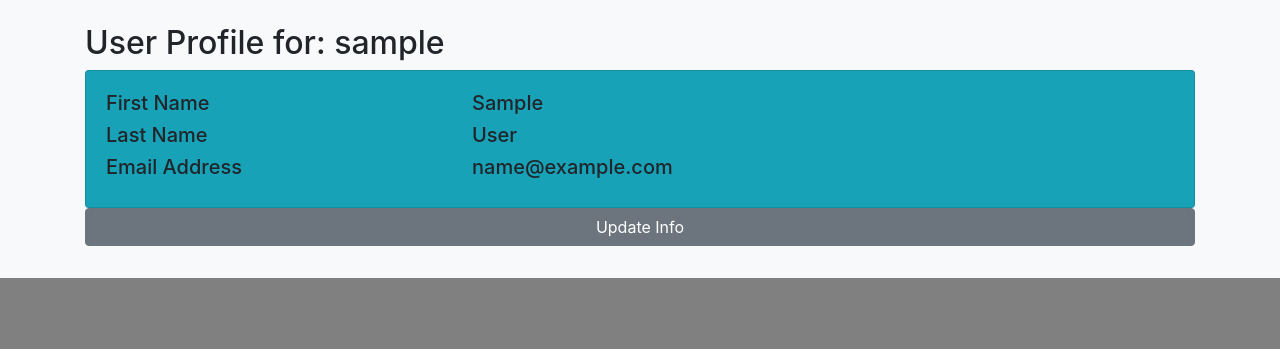
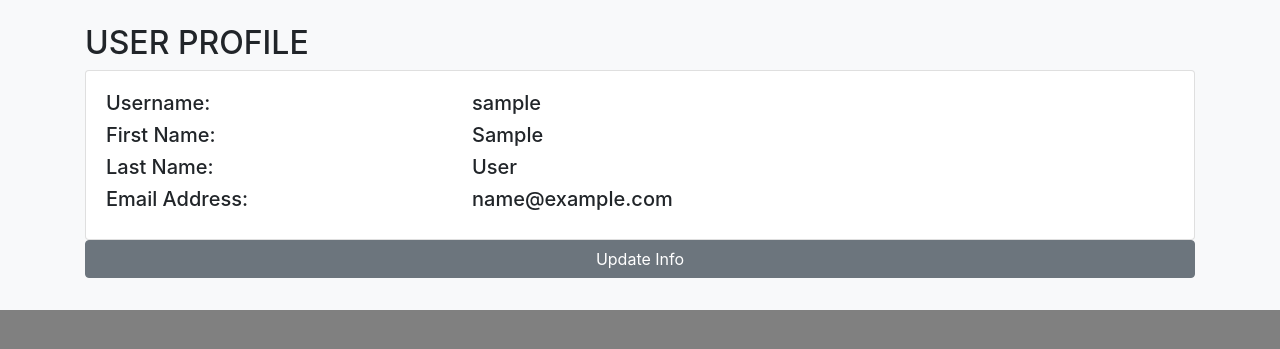
Before and after one commit to hyasar/CAtS, a Django app: page /profile in a window 1280 px wide. Shown: the part 56-405 px from the top of the page. Run offline with Django 3.2, Linux system fonts and the light colour scheme; the visitor is signed in with stand-in values (Sample User, id 1); some libraries are stand-ins or nearby versions.

Commit message:
UI design

```diff
--- a/CAS_WEB/cas/templates/cas/change_password.html
+++ b/CAS_WEB/cas/templates/cas/change_password.html
@@ -79,7 +79,7 @@
                     {% endfor %}
                 </div>
 
-                <button type="submit" class="btn btn-secondary btn-block">Update</button>
+                <button type="submit" class="btn btn-secondary btn-block">Confirm</button>
             </form>
         </div>
         <div class="col-md-4"></div>
--- a/CAS_WEB/cas/templates/cas/profile.html
+++ b/CAS_WEB/cas/templates/cas/profile.html
@@ -67,19 +67,21 @@
 <section class="bg-light py-4">
     <div class="container">
         <div class="mb-2">
-            <h2> User Profile for: {{ user.username }} </h2>
-            <div class="card bg-info">
+            <h2> USER PROFILE </h2>
+            <div class="card">
                 <div class="card-body">
 
                     <div class="row">
                         <!-- <p class="card-title mb-3">{{ user.username }}</p> -->
                         <div class="col-sm-4">
-                            <h5>First Name</h5>
-                            <h5>Last Name</h5>
-                            <h5>Email Address</h5>
+                            <h5>Username: </h5>
+                            <h5>First Name:</h5>
+                            <h5>Last Name:</h5>
+                            <h5>Email Address:</h5>
                         </div>
 
                         <div class="col-sm-6">
+                            <h5>{{ user.username }}</h5>
                             <h5>{{ user.first_name }}</h5>
                             <h5>{{ user.last_name }}</h5>
                             <h5>{{ user.email }}</h5>
--- a/CAS_WEB/webapps/settings.py
+++ b/CAS_WEB/webapps/settings.py
@@ -79,7 +79,7 @@ DATABASES = {
         'NAME': 'cats',
         'USER': 'cats',
         'PASSWORD': 'miao',
-        'HOST': 'ec2-18-212-79-211.compute-1.amazonaws.com',
+        'HOST': 'ec2-34-204-44-109.compute-1.amazonaws.com',
         'PORT': '',
         'TEST': {
           'NAME': 'cats_test'
```
Also changed, not shown: CAS_WEB/cas/templates/cas/setting.html (+18 -4 lines).
